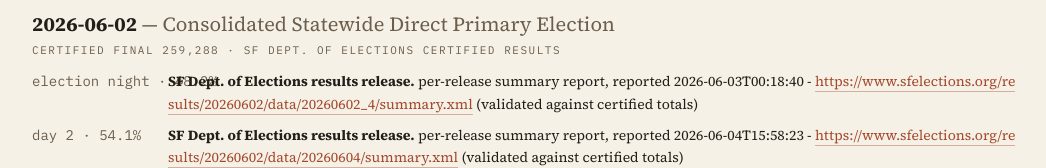
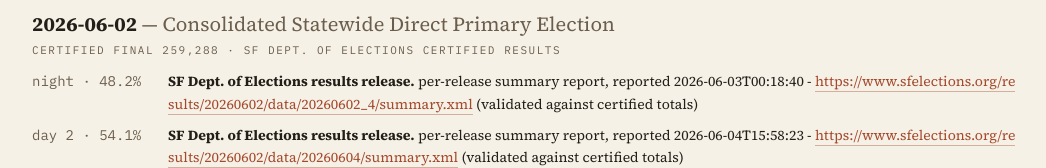
Before and after one commit to Grow-SF/sf-election-historical-counts, a Next.js app in the folder viz/: page /sources in a window 1280 px wide. Shown: the part 466-634 px from the top of the page, without its empty margins (116-1162 px from the left). Built offline with nearby package versions, Linux system fonts and the light colour scheme.

Commit message:
viz: 'night' not 'election night' in sources rows - fits the column

```diff
--- a/viz/src/app/sources/page.tsx
+++ b/viz/src/app/sources/page.tsx
@@ -62,7 +62,7 @@ export default function SourcesPage() {
               {s.observations.map((o, i) => (
                 <li key={i} className="grid gap-x-4 sm:grid-cols-[7.5rem_1fr]">
                   <span className="stat-figure whitespace-nowrap text-faint">
-                    {o.night ? "election night" : `day ${o.days}`} · {o.pct}%
+                    {o.night ? "night" : `day ${o.days}`} · {o.pct}%
                   </span>
                   <span>
                     <strong>{o.label}.</strong> <Linkify text={o.citation} />
```
